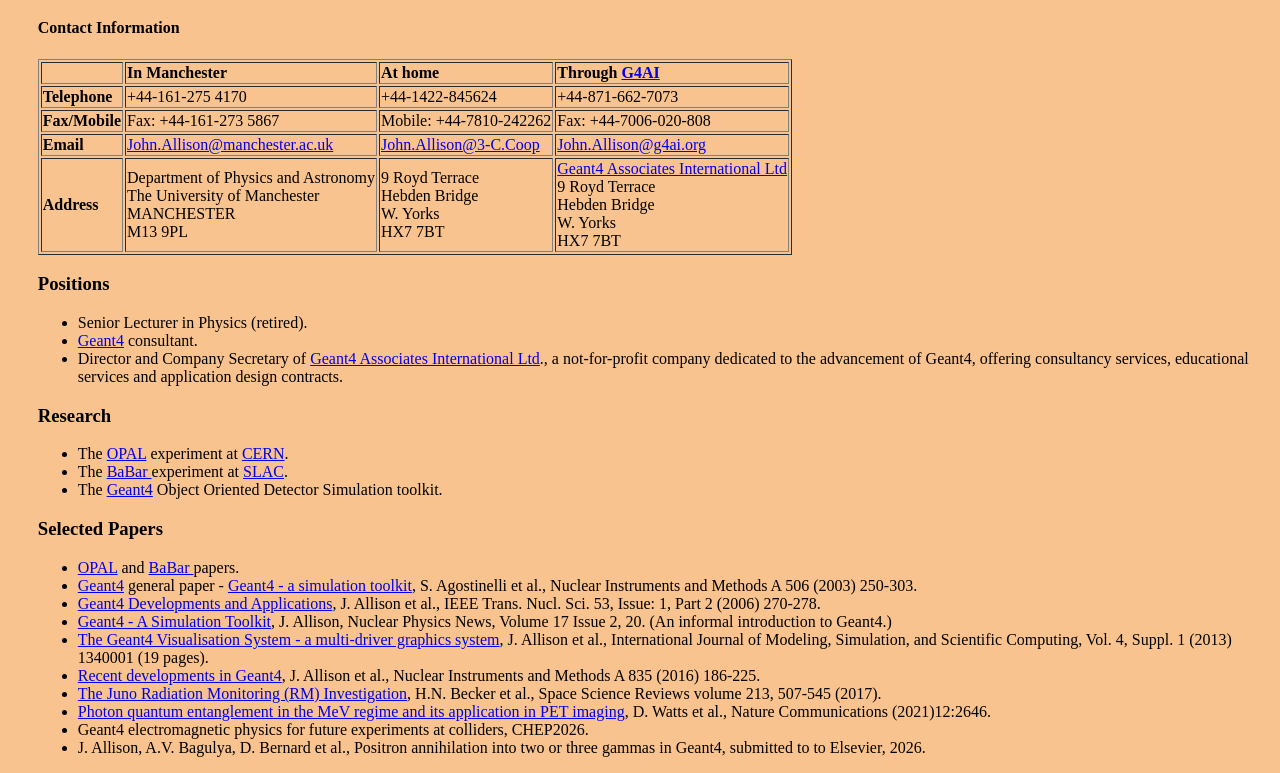
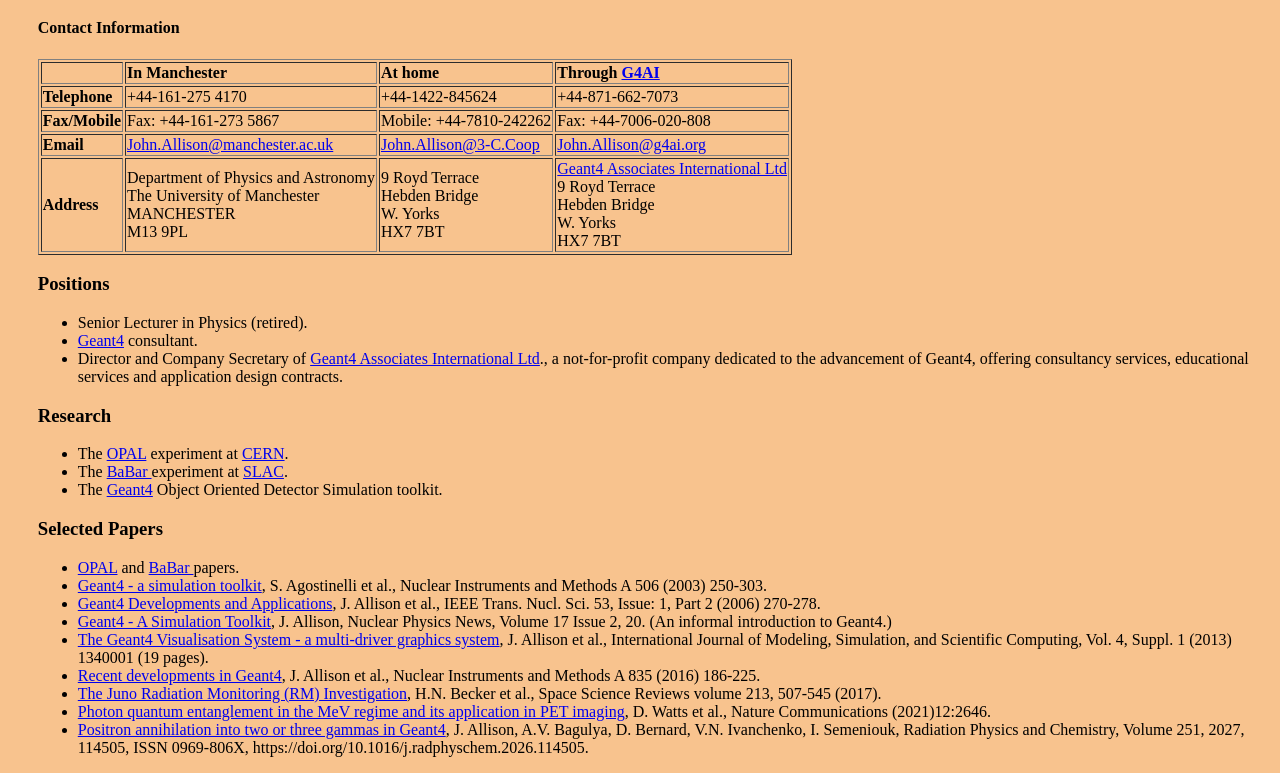
Before and after one commit to johna1941/WWW, a plain HTML site: page index.html in a window 1280 px wide. Shown: the part 286-1059 px from the top of the page. Drawn offline with Linux system fonts and the light colour scheme.

Commit message:
Full reference to 2 and 3 gamma paper

```diff
--- a/index.html
+++ b/index.html
@@ -105,7 +105,7 @@
 <li> <a href="http://www1.cern.ch/Opal/welcome.html">OPAL</a>
   and <a href="http://www.slac.stanford.edu/BFROOT">BaBar
     </a> papers.</li>
-<li> <a href="http://cern.ch/geant4">Geant4</a> general paper -
+<li>
 <a href="https://www.sciencedirect.com/science/article/pii/S0168900203013688">Geant4 - a simulation toolkit</a>, S. Agostinelli et al., Nuclear Instruments and Methods A 506 (2003) 250-303.
 </li>
 <li>
@@ -126,11 +126,15 @@
 Photon quantum entanglement in the MeV regime and its application in PET imaging</a>, D. Watts et al., Nature Communications (2021)12:2646.
 </li>
 <li>
-Geant4 electromagnetic physics for future experiments at
-colliders, CHEP2026.
-</li>
-<li>
-J. Allison, A.V. Bagulya, D. Bernard et al., Positron annihilation into two or three gammas in Geant4, submitted to to Elsevier, 2026.
+<a href="https://doi.org/10.1016/j.radphyschem.2026.114505">
+Positron annihilation into two or three gammas in Geant4</a>,
+J. Allison, A.V. Bagulya, D. Bernard, V.N. Ivanchenko, I. Semeniouk,
+Radiation Physics and Chemistry,
+Volume 251,
+2027,
+114505,
+ISSN 0969-806X,
+https://doi.org/10.1016/j.radphyschem.2026.114505.
 </li>
 </ul>
 
```
